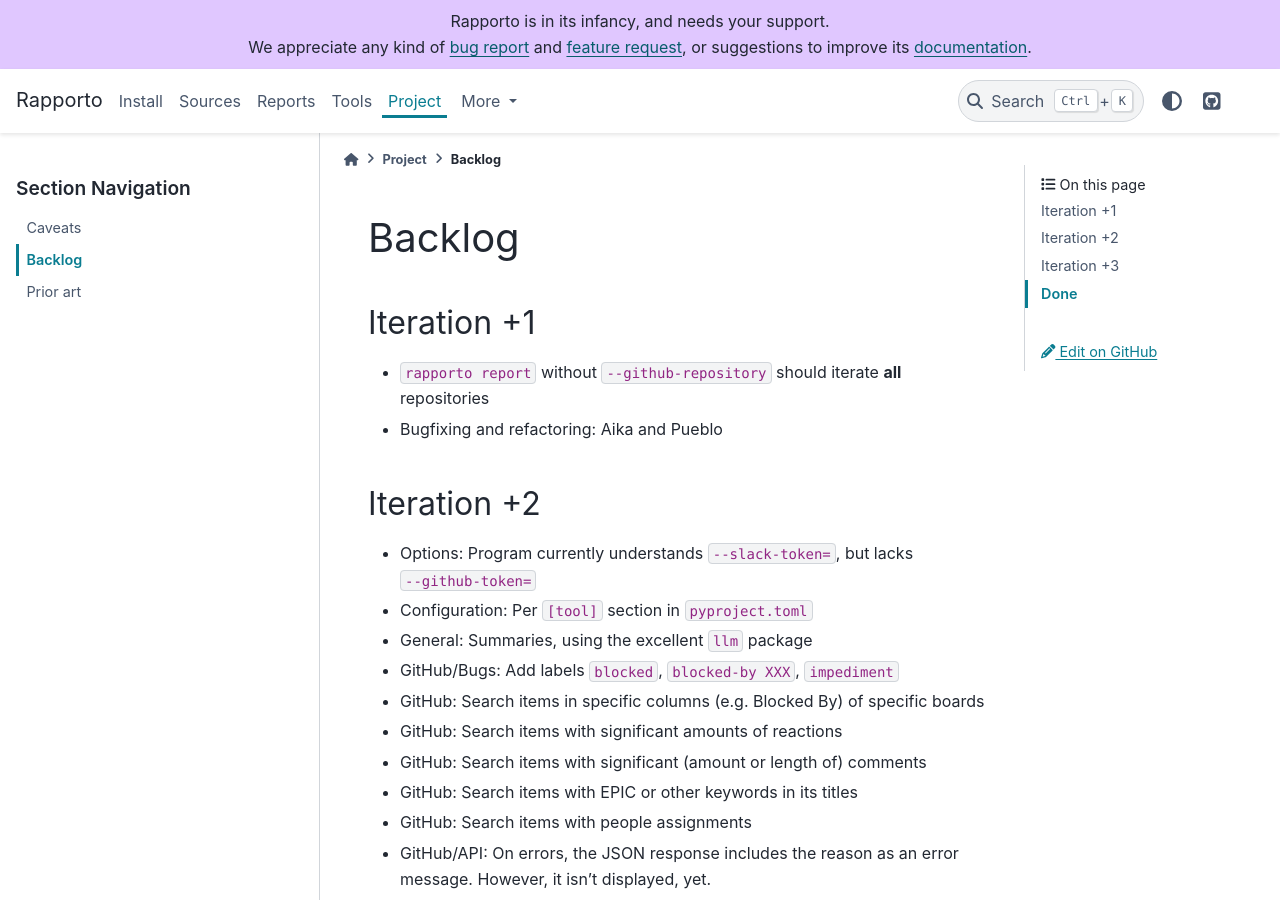
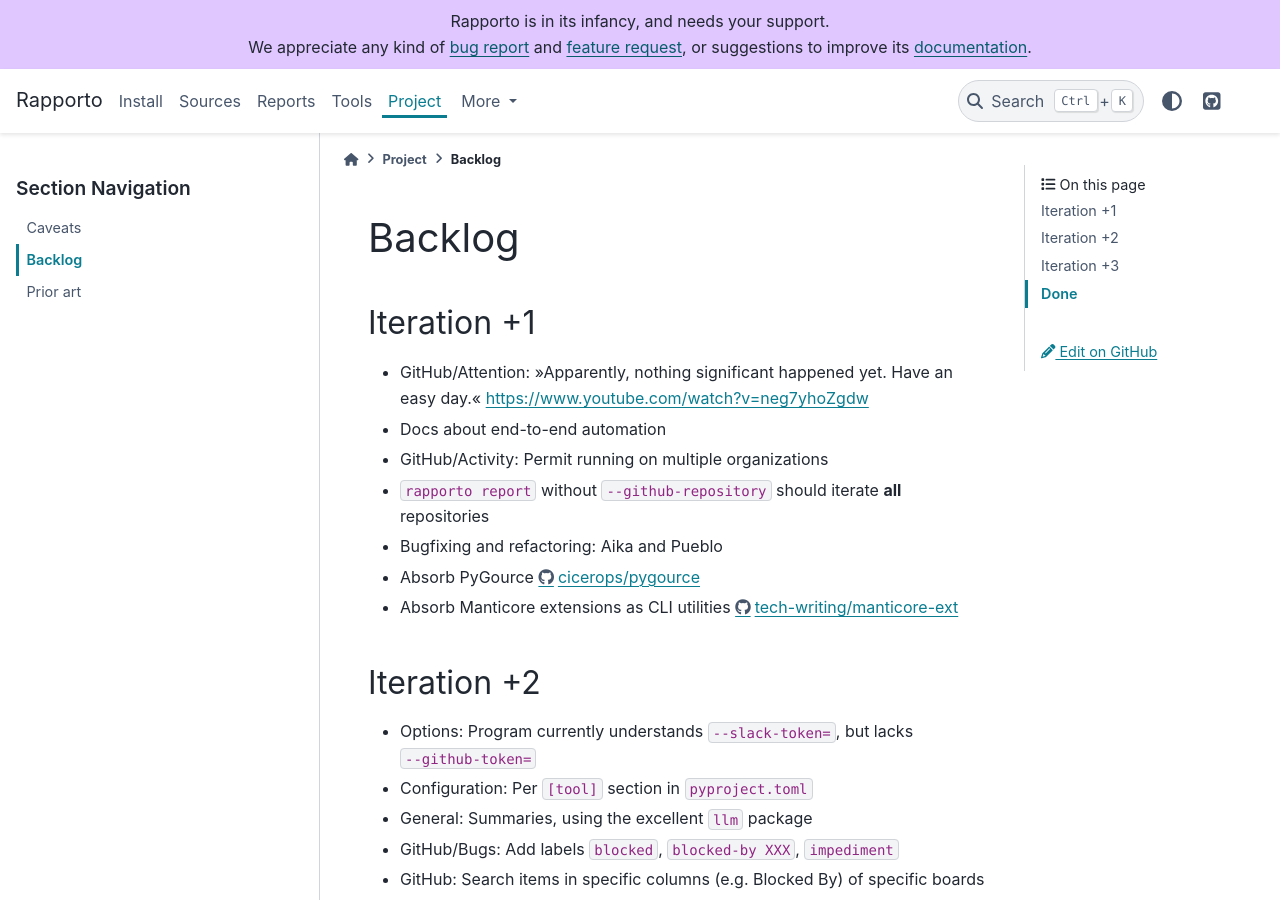
Before and after one commit to tech-writing/rapporto, a Sphinx documentation site: the page built from docs/backlog.md, in a window 1280 px wide and 900 px high. Built offline with Sphinx 7.4.7 and the PyData theme 0.15.4, drawn with Linux system fonts in a browser that asks for light colours.

Commit message:
Chore: Update backlog

```diff
--- a/docs/backlog.md
+++ b/docs/backlog.md
@@ -1,8 +1,16 @@
 # Backlog
 
 ## Iteration +1
+- GitHub/Attention: »Apparently, nothing significant happened yet. Have an easy day.«
+  https://www.youtube.com/watch?v=neg7yhoZgdw
+- Docs about end-to-end automation
+- GitHub/Activity: Permit running on multiple organizations
 - `rapporto report` without `--github-repository` should iterate **all** repositories
 - Bugfixing and refactoring: Aika and Pueblo
+- Absorb PyGource
+  https://github.com/cicerops/pygource
+- Absorb Manticore extensions as CLI utilities
+  https://github.com/tech-writing/manticore-ext
 
 ## Iteration +2
 - Options: Program currently understands `--slack-token=`, but lacks `--github-token=`
```
